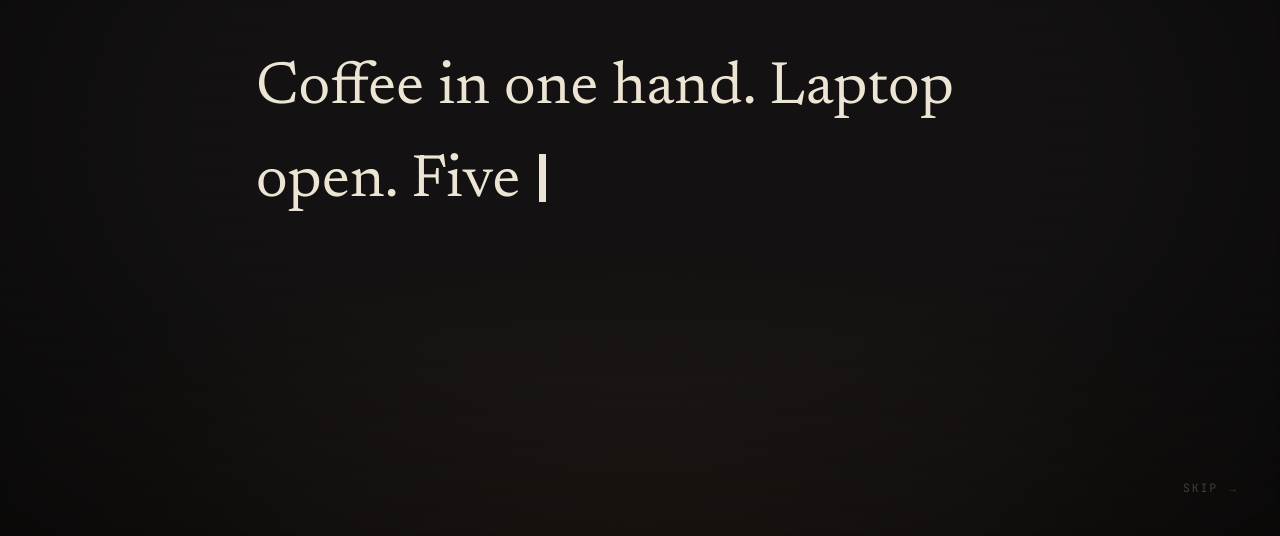
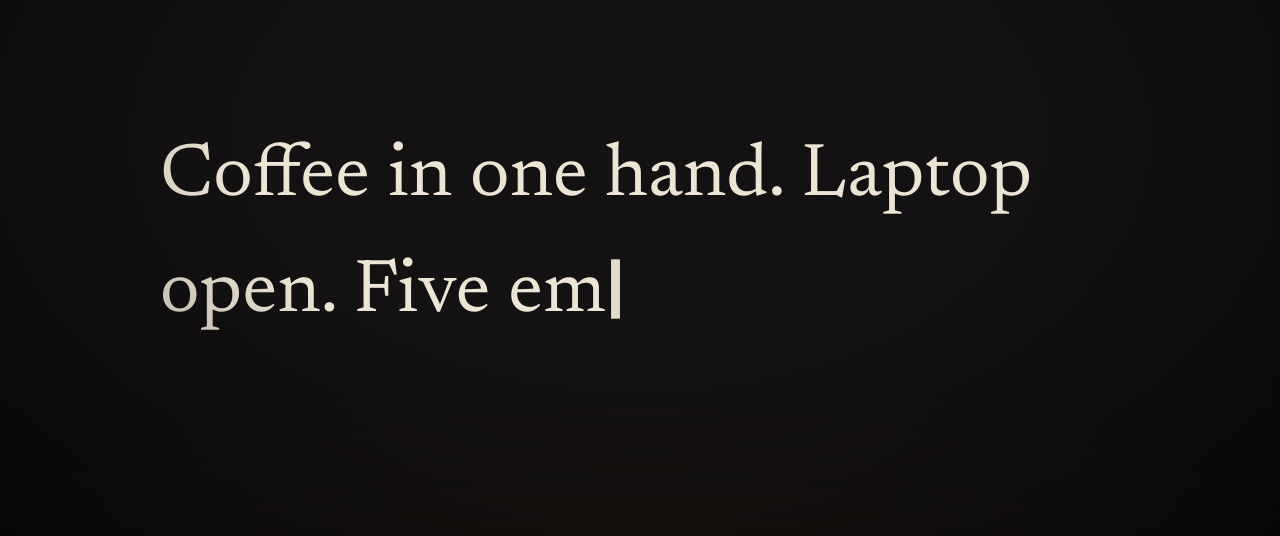
Before and after one commit to MoeJaafar/cybernet-awareness, a Next.js app: page / in a window 1280 px wide. Shown: the part 264-800 px from the top of the page. Built offline with nearby package versions, Linux system fonts and the light colour scheme.

Commit message:
render page at 125% zoom by default

```diff
--- a/src/app/globals.css
+++ b/src/app/globals.css
@@ -89,6 +89,10 @@
 
 html {
     background: var(--ink-deeper);
+    /* Render the whole page at 125% — matches the density we design at
+     * without asking users to manually zoom. Standardised in all modern
+     * browsers (Firefox added native support in 126, May 2024). */
+    zoom: 1.25;
 }
 
 html, body {
```
